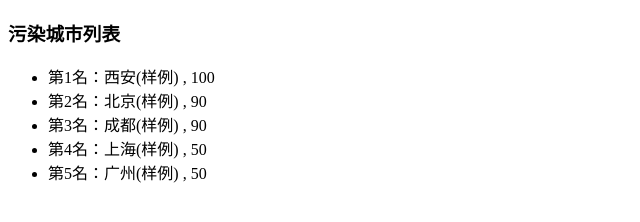
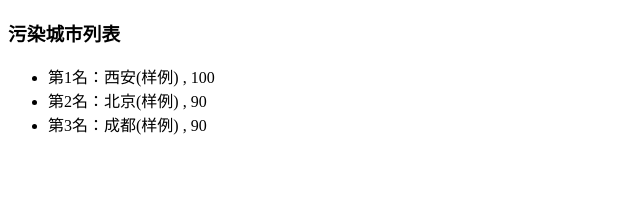
Before and after one commit to Lucky-Girls/Baidu-IFE-task, a plain HTML site: page part_2/task_14/index.html in a window 1280 px wide. Shown: the whole page, without its empty margins (0-640 px from the left). Drawn offline with Linux system fonts and the light colour scheme.

Commit message:
Update index.html

```diff
--- a/part_2/task_14/index.html
+++ b/part_2/task_14/index.html
@@ -34,7 +34,7 @@ var aqiData = [
 
 	// 取出空气质量指数大于60的城市
 	var up60 = aqiData.filter(function(item){
-		return (item[1] > 30);
+		return (item[1] > 60);
 	});
 
 	//降序
```
